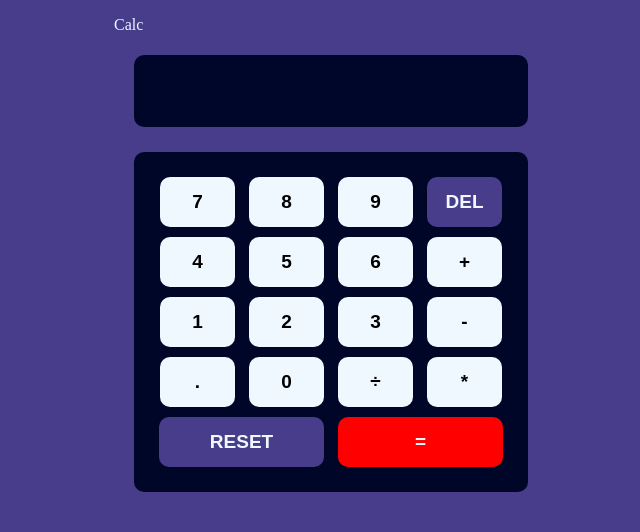
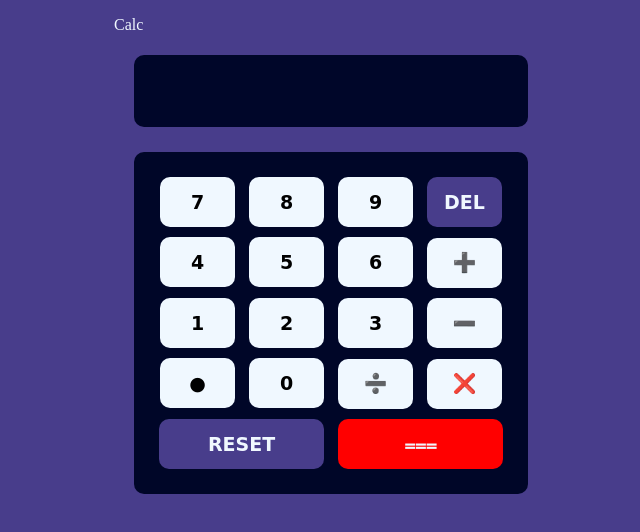
Before and after one commit to Egwu-Marvin/CALCULATOR, a plain HTML site: page index.html in a window 1280 px wide. Shown: the whole page, without its empty margins (309-949 px from the left). Drawn offline with Linux system fonts and the light colour scheme.

Commit message:
feat:calc

```diff
--- a/index.html
+++ b/index.html
@@ -4,6 +4,7 @@
     <meta charset="UTF-8">
     <meta name="viewport" content="width=device-width, initial-scale=1.0">
     <link rel="stylesheet" href="style.css">
+    <link rel="shortcut icon" href="./img/illumine logo.png" type="image/x-icon">
     <title>CALCULATOR</title>
 </head>
 <body>
@@ -14,7 +15,7 @@
 
             <p>Calc</p>
 
-            <input class="disp" type="text" name="display">
+            <input class="disp" type="text" name="display" readonly>
             <br>
 
             <div style="background-color: #000628; margin: 20px; border-radius: 10px; padding: 20px;">
@@ -25,7 +26,7 @@
 
                 <input class="btn" type="button" value="9" onclick="calc.display.value += '9'">
 
-                <input class="btn" type="button" value="DEL" onclick="calc.display.value = ''" style="background-color: darkslateblue; color: aliceblue; "> <br>
+                <input class="btn" type="button" value="DEL" onclick="calc.display.value = calc.display.value.toString().slice(0,-1)" style="background-color: darkslateblue; color: aliceblue; "> <br>
 
                 <input class="btn" type="button" value="4" onclick="calc.display.value += '4'">
 
@@ -33,7 +34,7 @@
 
                 <input class="btn" type="button" value="6" onclick="calc.display.value += '6'">
 
-                <input class="btn" type="button" value="+" onclick="calc.display.value += '+'"> <br>
+                <input class="btn" type="button" value="➕" onclick="calc.display.value += '+'"> <br>
 
                 <input class="btn" type="button" value="1" onclick="calc.display.value += '1'">
 
@@ -41,19 +42,19 @@
 
                 <input class="btn" type="button" value="3" onclick="calc.display.value += '3'">
 
-                <input class="btn" type="button" value="-" onclick="calc.display.value += '-'"> <br>
+                <input class="btn" type="button" value="➖" onclick="calc.display.value += '-'"> <br>
 
-                <input class="btn" type="button" value="." onclick="calc.display.value += '.'">
+                <input class="btn" type="button" value="●" onclick="calc.display.value += '.'">
 
                 <input class="btn" type="button" value="0" onclick="calc.display.value += '0'">
 
-                <input class="btn" type="button" value="&#247" onclick="calc.display.value += '/'">
+                <input class="btn" type="button" value="➗" onclick="calc.display.value += '/'">
 
-                <input class="btn" type="button" value="*"onclick="calc.display.value += '*'"> <br>
+                <input class="btn" type="button" value="❌"onclick="calc.display.value += '*'"> <br>
 
-                <input class="btn" type="button" value="RESET" style="width: 165px; background-color: darkslateblue; color: aliceblue;">
+                <input class="btn" type="button" value="RESET" onclick="calc.display.value = ''" style="width: 165px; background-color: darkslateblue; color: aliceblue;">
 
-                <input class="btn" type="button" value="=" onclick="calc.display.value  +=  eval(calc.display.value); '=' " style="width: 165px; background-color: red; color: aliceblue;">
+                <input class="btn" type="button" value="⩶" onclick="calc.display.value  =  eval(calc.display.value); '=' " style="width: 165px; background-color: red; color: aliceblue;">
 
             </div>
 
--- a/style.css
+++ b/style.css
@@ -17,7 +17,8 @@ input{
     margin: 5px;
     background-color: aliceblue;
     color: black;
-    font-weight: bolder;
+    font-weight: 900;
+    font-family:cursive ;
     border-style: none;
 
 }
```
Also changed, not shown: calculator.js (deleted).
